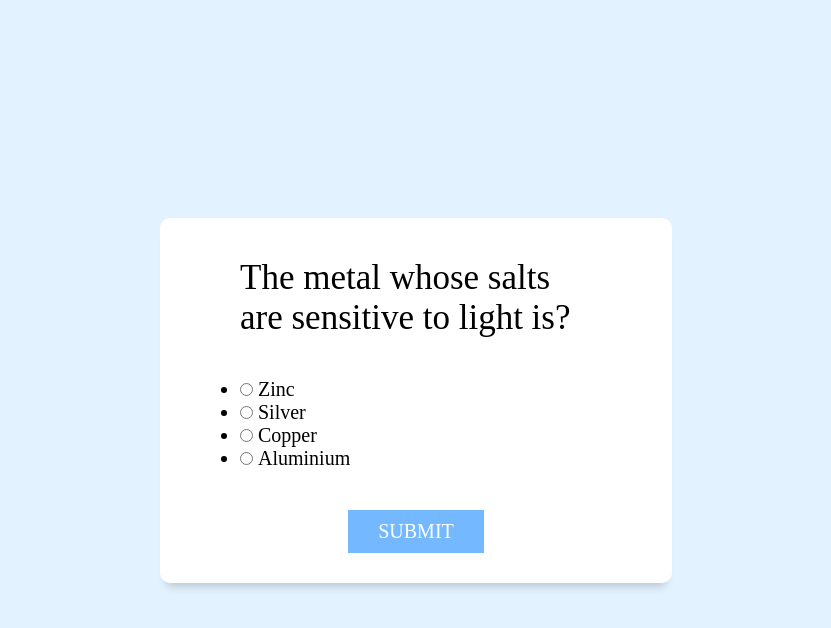
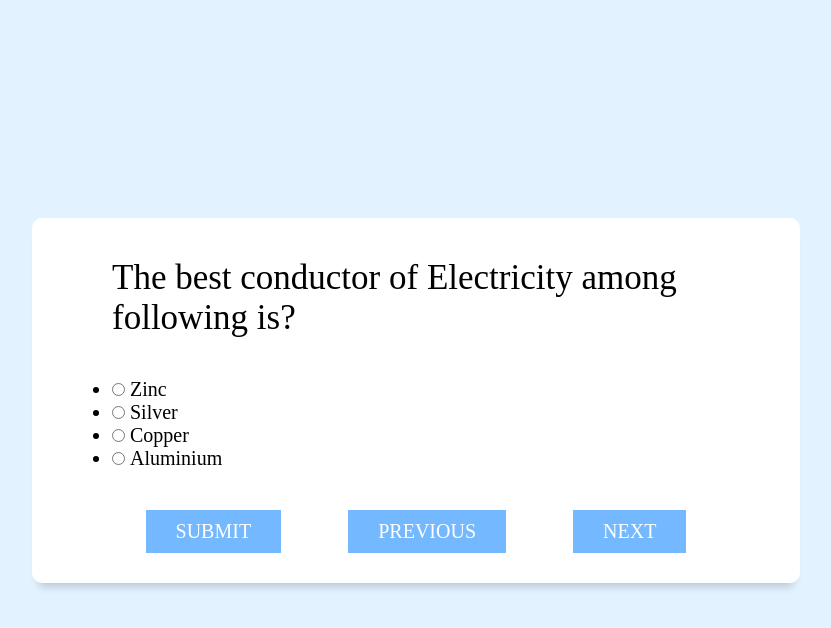
Before and after one commit to tanmayjajo/Quiz-App, a plain HTML site: page index.html in a window 1280 px wide. Both pictures are taken after a click on the button "SUBMIT". Shown: the whole page, without its empty margins (224-1055 px from the left). Drawn offline with Linux system fonts and the light colour scheme; a web font is replaced by a local one.

Commit message:
minor changes

```diff
--- a/index.html
+++ b/index.html
@@ -1,5 +1,6 @@
 <!DOCTYPE html>
 <html lang="en">
+
 <head>
     <meta charset="UTF-8">
     <meta http-equiv="X-UA-Compatible" content="IE=edge">
@@ -7,6 +8,7 @@
     <title>Quiz Website</title>
     <link rel="stylesheet" href="style.css">
 </head>
+
 <body>
 
     <div class="main-div">
@@ -35,7 +37,13 @@
 
             </ul>
 
+            <div id="navigation-bar">
                 <button id="submit">Submit</button>
+                <button class="btn" id="prev">Previous</button>
+                <button class="btn" id="next">Next</button>
+            </div>
+
+
 
             <div id="showScore" class="scoreArea">
 
@@ -45,4 +53,5 @@
     </div>
     <script src="script.js"></script>
 </body>
+
 </html>
--- a/script.js
+++ b/script.js
@@ -8,12 +8,12 @@ const quizDB = [
         ans: "ans3"
     },
     {
-        question: "The metal whose salts are sensitive to light is?",
+        question: "The best conductor of Electricity among following is?",
         a: " Zinc ",
         b: "Silver ",
         c: " Copper",
         d: " Aluminium",
-        ans: "ans2"
+        ans: "ans3"
     },
     {
         question: "The Hottest Planet in the solar system is?",
@@ -24,19 +24,19 @@ const quizDB = [
         ans: "ans3"
     },
     {
-        question: "Fire temple is the place of worship of which of the following religion?",
-        a: " Taoism ",
-        b: " Shintoism",
-        c: " Judaism",
-        d: " Zoroastrianism (Parsi Religion)",
-        ans: "ans4"
+        question: "What is Real Name of Iron Man?",
+        a: " Tony Stark ",
+        b: " Mick Wingert",
+        c: " Robert Downey Jr.",
+        d: " Davin Ransom",
+        ans: "ans3"
     },
     {
-        question: "Golf player Vijay Singh belongs to which country?",
-        a: " India ",
-        b: "Fiji ",
-        c: " UK",
-        d: " USA",
+        question: "Who is the Father of Geometry?",
+        a: " Aristotle ",
+        b: " Euclid",
+        c: " Pythagoras",
+        d: " Kepler",
         ans: "ans2"
     }
 ];
@@ -64,12 +64,34 @@ const loadQuestion = () => {
     option2.innerHTML = questionList.b;
     option3.innerHTML = questionList.c;
     option4.innerHTML = questionList.d;
+
+
+
+    var element;
+    if (questionCount == 0) {
+        element = document.getElementById("prev");
+        element.style.display = "none";
+        element = document.getElementById("next");
+        element.style.display = "inline";
+    } else if (questionCount == quizDB.length - 1) {
+        element = document.getElementById("next");
+        element.style.display = "none";
+        element = document.getElementById("prev");
+        element.style.display = "inline";
+    } else {
+
+        element = document.getElementById("prev");
+        element.style.display = "inline";
+        element = document.getElementById("next");
+        element.style.display = "inline";
+    }
+
 }
 
-const getCheckAnswer = () =>{
+const getCheckAnswer = () => {
     let answer;
     answers.forEach((curAnsElem) => {
-        if(curAnsElem.checked){
+        if (curAnsElem.checked) {
             answer = curAnsElem.id;
         }
     });
@@ -83,19 +105,40 @@ const deselectAll = () => {
 
 loadQuestion();
 
+next.addEventListener('click', () => {
+    deselectAll();
+    questionCount++;
+    if (questionCount < quizDB.length) {
+        loadQuestion();
+    } else {
+
+    }
+});
+
+
+prev.addEventListener('click', () => {
+    questionCount--;
+    loadQuestion();
+    deselectAll();
+});
+
 submit.addEventListener('click', () => {
     const checkedAnswer = getCheckAnswer();
     console.log(checkedAnswer);
 
-    if(checkedAnswer == quizDB[questionCount].ans){
+    if (checkedAnswer == quizDB[questionCount].ans) {
         score++;
     };
     questionCount++;
 
     deselectAll();
-    if(questionCount < quizDB.length){
+    if (questionCount < quizDB.length) {
         loadQuestion();
-    } else{
+    } else {
+
+        var element = document.getElementById("navigation-bar");
+        element.style.display = "none";
+
         showScore.innerHTML = `
         <h3> You Scored ${score}/${quizDB.length} 🍻 </h3>
         <button class="btn" onclick = "location.reload()"> Play Again </button>
--- a/style.css
+++ b/style.css
@@ -22,7 +22,7 @@ html{
 }
 
 .inner-div{
-    width: 40vw;
+    width: 60vw;
     background-color: white;
     padding: 3rem 8rem;
     border-radius: 1rem;
@@ -39,6 +39,12 @@ html{
 .inner-div li{
     font-size: 2rem;
     font-weight: 200;
+}
+
+#navigation-bar{
+        display: flex;
+        display: ms-flex;
+        display: -webkit-flex;
 }
 
 input{
@@ -65,6 +71,10 @@ input{
     background-color: #0984e3;
 }
 
+.btn:enabled:hover{
+    background-color: #0984e3;
+}
+
 #showScore{
     background-color: #dfe6e9;
     margin-top: 3rem;
@@ -83,6 +93,7 @@ input{
     background-color: #55efc4;
     columns: #2d3436;
 }
+
 #showScore .btn:hover{
     background-color: #00b894;
     columns: #fff;
```
Lines whose indentation alone changed are shown as unchanged.
